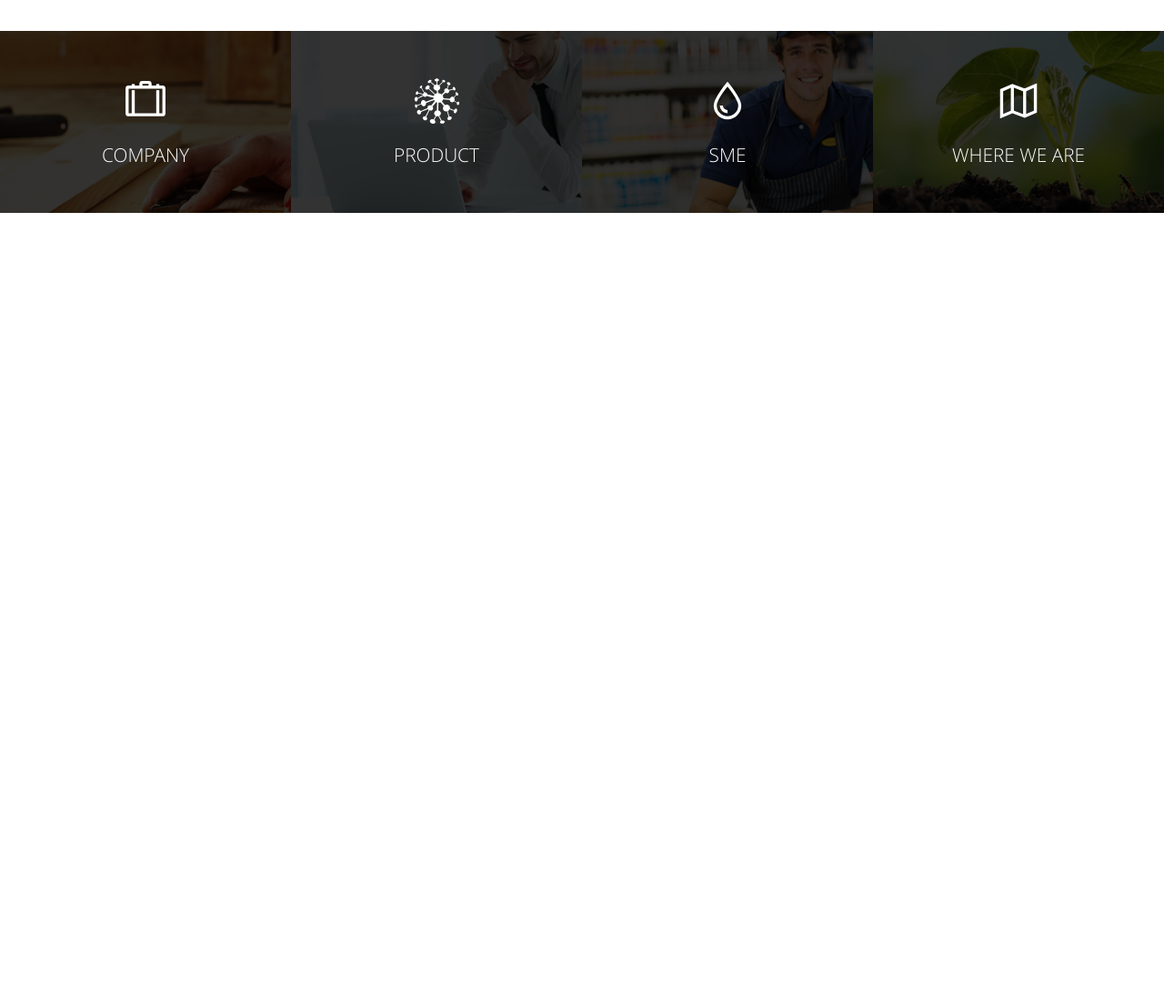
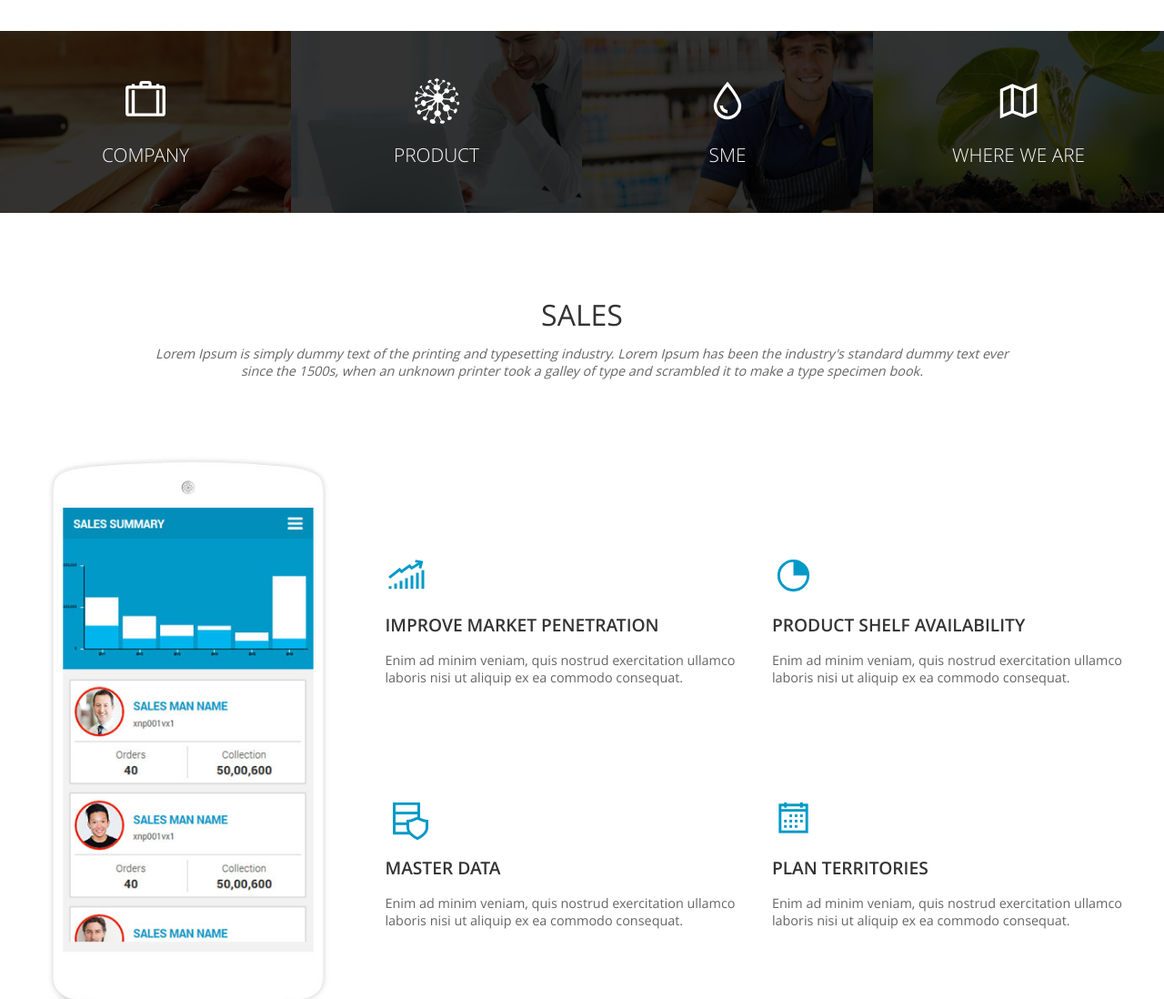
Before and after one commit to samsammy6190/samsammy6190.github.io, a plain HTML site: page index.html in a window 1280 px wide. Shown: the part 1075-2173 px from the top of the page at 91% size. Before the commit the page ends 1309 px from the top, so only its background shows below. Drawn offline with Linux system fonts and the light colour scheme.

Commit message:
updated files

```diff
--- a/css/style.css
+++ b/css/style.css
@@ -10,6 +10,11 @@ body
 {
 	font-family: 'Open Sans', sans-serif;
 	color: #333;
+}
+
+.clear
+{
+	clear: both;
 }
 
 .left
@@ -387,6 +392,77 @@ header
 	padding-top: 4%;
 }
 
+.sales_content_container
+{
+	width: 100%;
+	padding: 5% 0% 0%;
+}
+
+.sales_content_left
+{
+	width: 28%;
+}
+
+.sales_content_left img
+{
+	width: 100%;
+	height: auto;
+}
+
+.sales_content_right
+{
+	width: 68%;
+	padding-top: 11%;
+}
+
+.sales_content
+{
+	width: 48%;
+	margin-bottom: 15%;
+}
+
+.sales_content:hover h2
+{
+	color: #0299c8;
+}
+
+.sales_content:hover p
+{
+	color: #0299c8;
+}
+
+.sales_content_icon
+{
+	width: 12%;
+}
+
+.sales_content_icon img
+{
+	width: 100%;
+	height: auto;
+}
+
+.sales_content h2
+{
+	font-weight: 600;
+	font-size: 1.2em;
+	text-transform: uppercase;
+	text-align: left;
+	padding-top: 3%;
+	transition: all 0.3s;
+}
+
+.sales_content p
+{
+	font-size: 0.9em;
+	color: #666;
+	text-align: left;
+	font-style: normal;
+	width: 100%;
+	padding-top: 3%;
+	transition: all 0.3s;
+}
+
 a
 {
 	text-decoration: none;
--- a/index.html
+++ b/index.html
@@ -149,6 +149,70 @@
 		</a>
 	</div>
 	<!-- container -->
+
+
+
+	<div class="container clear" id="#sales">
+		<h2>Sales</h2>
+		<p>Lorem Ipsum is simply dummy text of the printing and typesetting industry. Lorem Ipsum has been the industry's standard dummy text ever since the 1500s, when an unknown printer took a galley of type and scrambled it to make a type specimen book.</p>
+
+		<div class="sales_content_container left">
+			<div class="sales_content_left left"><img src="img/sales_mob.jpg"></div>
+
+			<div class="sales_content_right right">
+				<a href="#">
+					<div class="col_2 sales_content left">
+						<div class="sales_content_icon">
+							<img src="img/market.svg">
+						</div>
+						<h2>Improve Market Penetration</h2>
+						<p>
+							Enim ad minim veniam, quis nostrud exercitation ullamco laboris nisi ut aliquip ex ea commodo consequat.
+						</p>
+					</div>
+				</a>
+
+				<a href="#">
+					<div class="col_2 sales_content right">
+						<div class="sales_content_icon">
+							<img src="img/product_shelf.svg">
+						</div>
+						<h2>product shelf availability</h2>
+						<p>
+							Enim ad minim veniam, quis nostrud exercitation ullamco laboris nisi ut aliquip ex ea commodo consequat.
+						</p>
+					</div>
+				</a>
+
+				<a href="#">
+					<div class="col_2 sales_content left">
+						<div class="sales_content_icon">
+							<img src="img/data.svg">
+						</div>
+						<h2>Master Data</h2>
+						<p>
+							Enim ad minim veniam, quis nostrud exercitation ullamco laboris nisi ut aliquip ex ea commodo consequat.
+						</p>
+					</div>
+				</a>
+
+				<a href="#">
+					<div class="col_2 sales_content right">
+						<div class="sales_content_icon">
+							<img src="img/calendar.svg">
+						</div>
+						<h2>Plan territories</h2>
+						<p>
+							Enim ad minim veniam, quis nostrud exercitation ullamco laboris nisi ut aliquip ex ea commodo consequat.
+						</p>
+					</div>
+				</a>
+			</div>
+			<!-- sales_content_right -->
+		</div>
+		<!-- sales_content_container -->
+	</div>
+	<!-- container -->
 </div>
 <!-- wrapper -->
 
```
Also changed, not shown: img/calendar.svg (added), img/data.svg (added), img/market.svg (added), img/product_shelf.svg (added), img/sales_mob.jpg (added).
